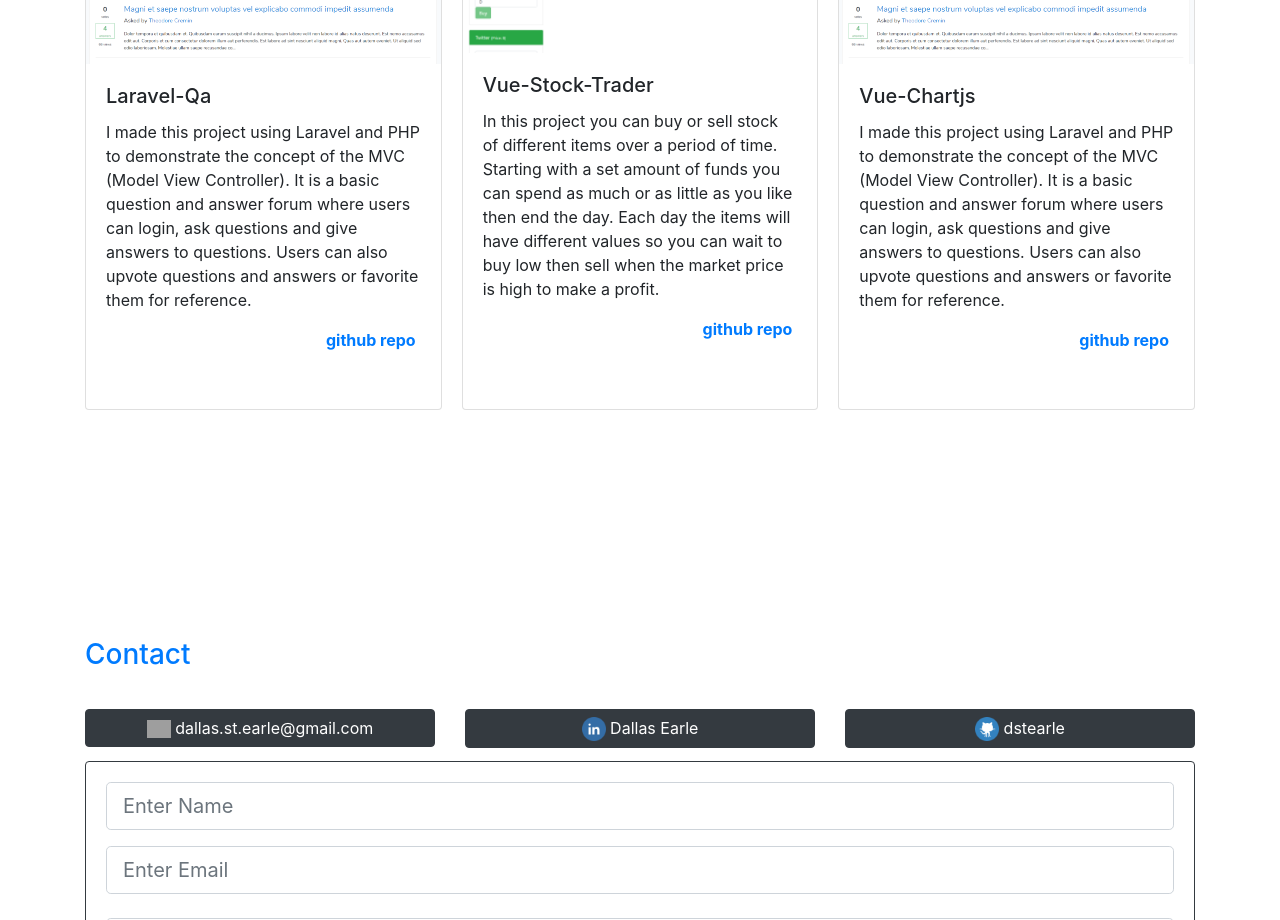
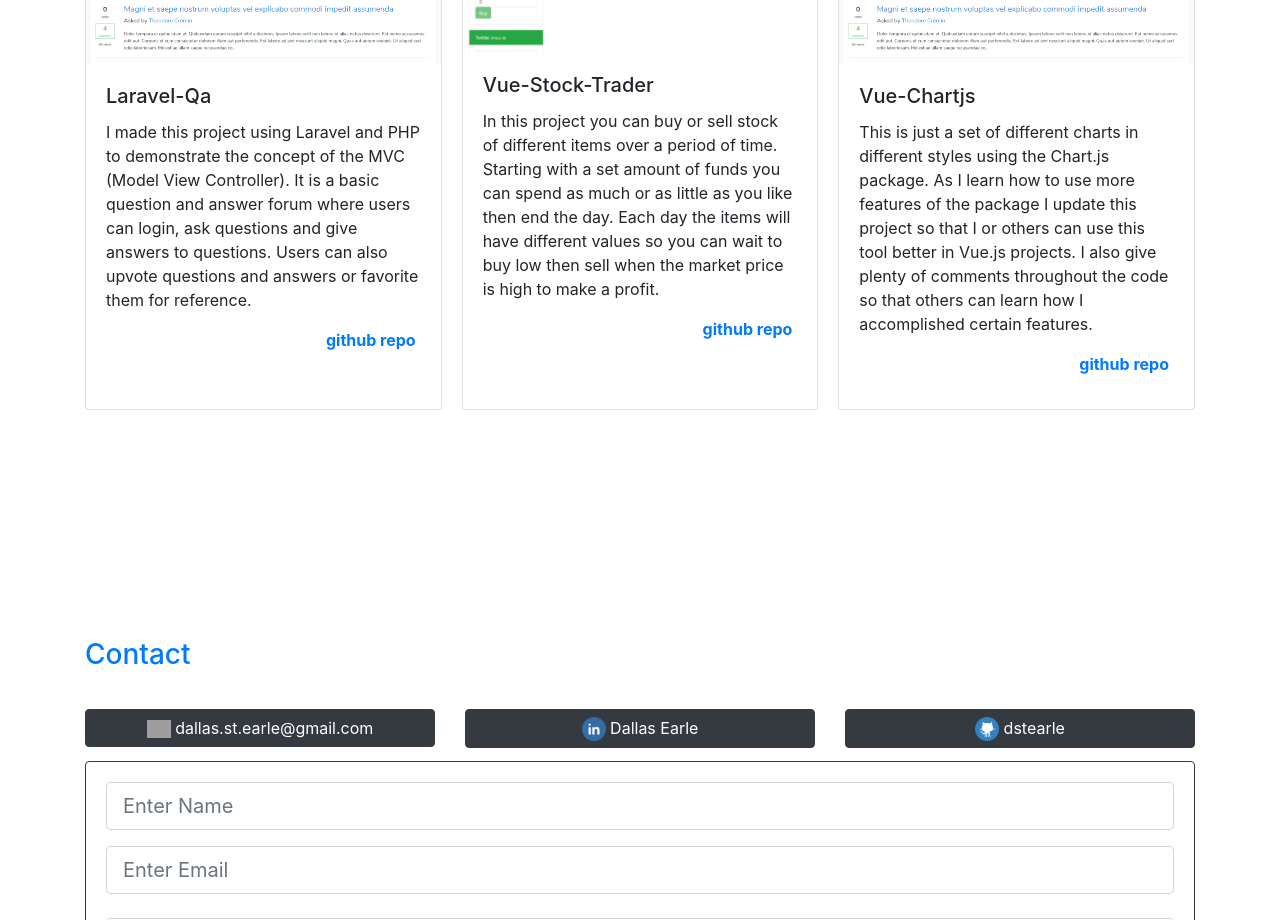
Before and after one commit to dstearle/my-portfolio, a Vue app: page / in a window 1280 px wide. Shown: the part 3160-4080 px from the top of the page. Built offline with nearby package versions, Linux system fonts and the light colour scheme; grey boxes are pictures that could not be loaded.

Commit message:
Added new text to VueChartjs

```diff
--- a/src/components/portfolioBody/experience/projects/VueChartjs.vue
+++ b/src/components/portfolioBody/experience/projects/VueChartjs.vue
@@ -12,9 +12,9 @@
 
             <!-- Project Description -->
             <p class="card-text">
-                I made this project using Laravel and PHP to demonstrate the concept of the MVC (Model View Controller).
-                It is a basic question and answer forum where users can login, ask questions and give answers to questions.
-                Users can also upvote questions and answers or favorite them for reference.
+                This is just a set of different charts in different styles using the Chart.js package.
+                As I learn how to use more features of the package I update this project so that I or others can use this tool better in Vue.js projects.
+                I also give plenty of comments throughout the code so that others can learn how I accomplished certain features.
             </p>
 
             <!-- Card Footer -->
@@ -23,7 +23,7 @@
                 <strong class="ml-auto">
 
                     <!-- Github Repo -->
-                    <a href="https://github.com/dstearle/laravel-qa">github repo</a>
+                    <a href="https://github.com/dstearle/vue-chartjs-gallery">github repo</a>
 
                 </strong>
 
```
